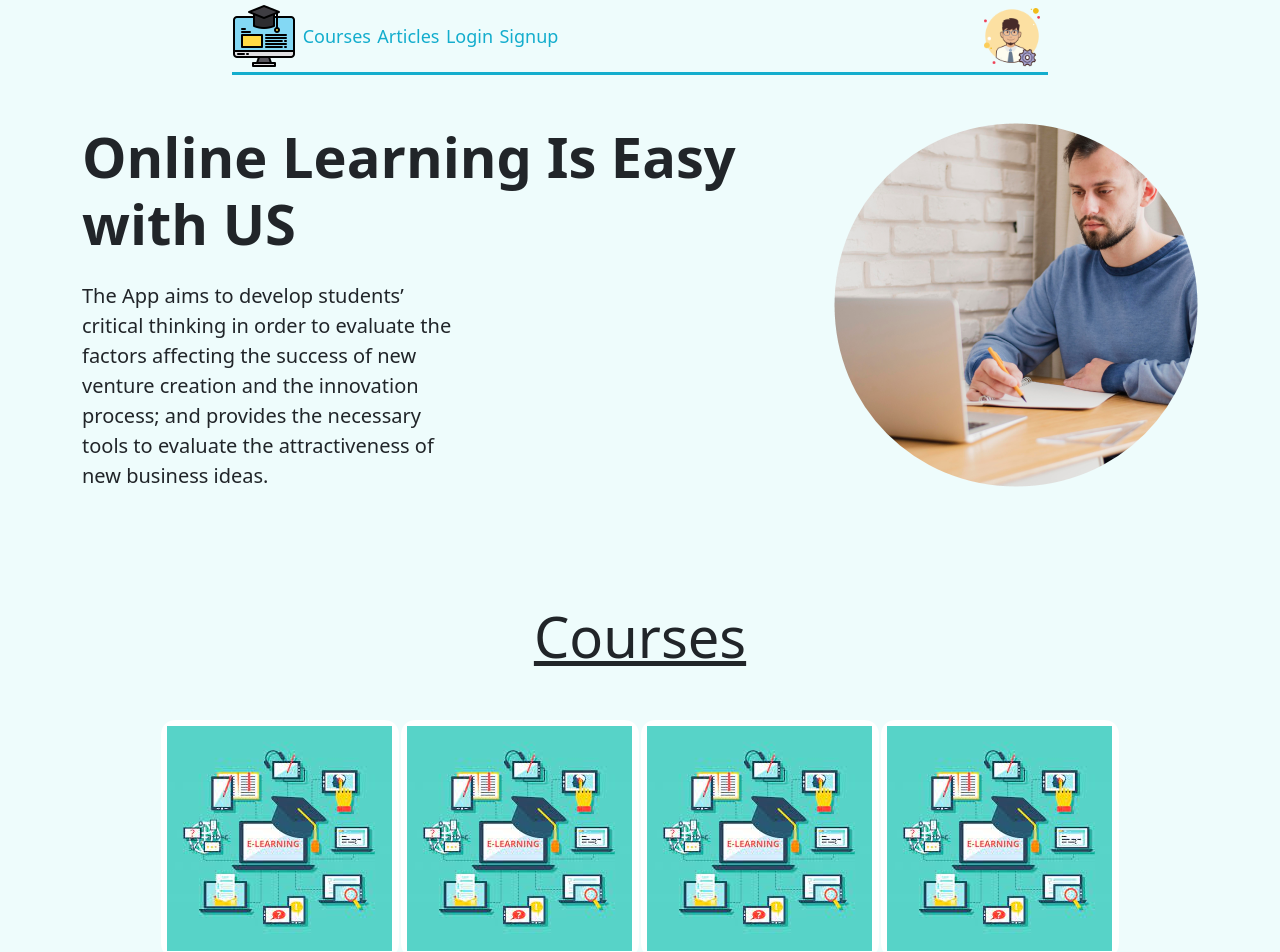
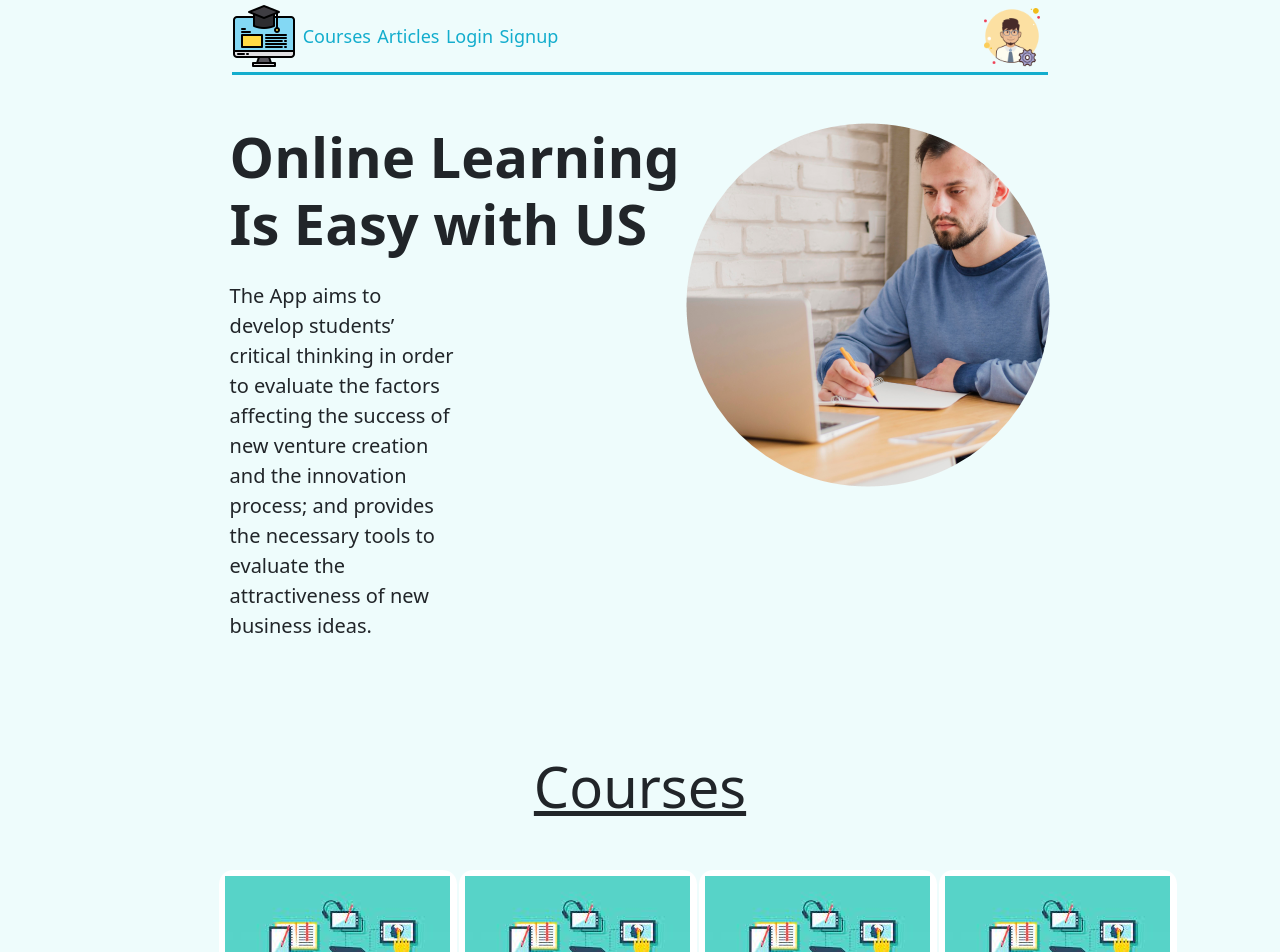
Before and after one commit to PierreAdel/e-learning-project-angular, an Angular app: page / in a window 1280 px wide. Shown: the top 952 px of the page. Built offline with nearby package versions, Linux system fonts and the light colour scheme.

Commit message:
final commit

```diff
--- a/src/app/authentication.service.ts
+++ b/src/app/authentication.service.ts
@@ -14,7 +14,6 @@ export class AuthenticationService {
   }
 
   logout() {
-    console.log('asd');
     this.isLoggedIn = false;
     this.router.navigate(['/']);
   }
--- a/src/app/db-client.service.ts
+++ b/src/app/db-client.service.ts
@@ -13,18 +13,16 @@ export class DbClientService {
   constructor(
     private httpClient: HttpClient,
     private authService: AuthenticationService,
-    private router: Router
   ) {}
   signup(user: User) {
-  this.httpClient.get<UserObj>(`${this.baseURL}/Users.json?orderBy="email"&equalTo="${user.email}"&limitToFirst=1`).subscribe(responseData => {
-      if (responseData === null) {
-        this.httpClient.post(`${this.baseURL}/Users.json`, user.getUserObj()).subscribe();
-        this.authService.login();
-      }
-      else {
-        alert("This Email is already taken!");
-      }
-    });
+    this.httpClient
+      .get<UserObj>(
+        `${this.baseURL}/Users.json?orderBy="email"&equalTo="${user.email}"&limitToFirst=1`).subscribe((responseData) => {
+        if (responseData === null) {
+          this.httpClient.post(`${this.baseURL}/Users.json`, user.getUserObj()).subscribe();
+          this.authService.login();
+        }
+      });
   }
   login(email: string, password: string) {
     this.httpClient
@@ -35,7 +33,6 @@ export class DbClientService {
         let id: string = Object.keys(responseData)[0];
         if (responseData[id]?.password === password) {
           this.authService.login();
-          this.router.navigate(['/']);
         }
       });
   }
--- a/src/app/home/home.component.css
+++ b/src/app/home/home.component.css
@@ -5,5 +5,5 @@
 }
 
 .homeContainer {
-  width: 75%;
+  width: 66%;
 }
--- a/src/app/home/home.component.html
+++ b/src/app/home/home.component.html
@@ -1,4 +1,4 @@
-<div class="container my-5 pb-5">
+<div class="container my-5 pb-5 homeContainer">
   <div class="d-flex">
     <div class="">
       <h2 class="display-4 fw-bold mb-4">Online Learning Is Easy with US</h2>
```
